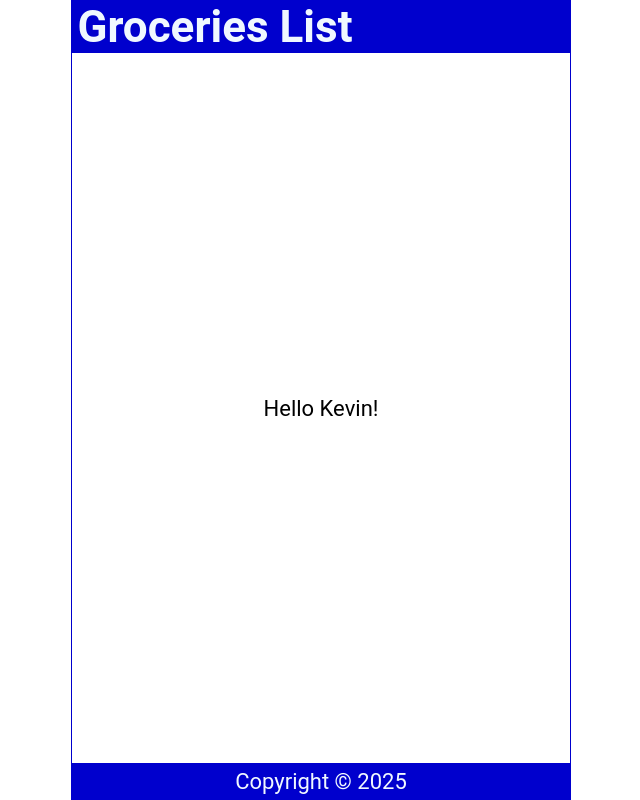
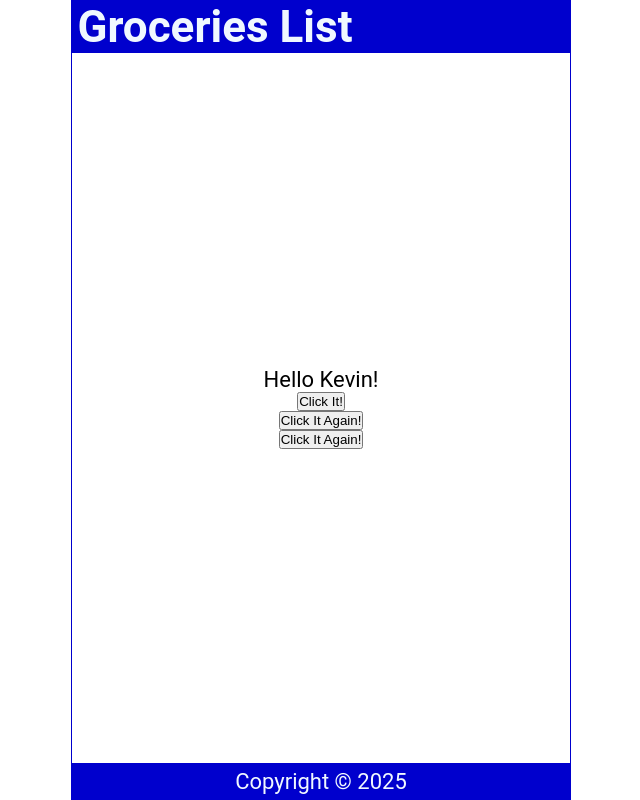
Before and after one commit to deddecco/learningReact, a React (Create React App) app in the folder 01tut/: page / in a window 1280 px wide. Shown: the whole page, without its empty margins (319-959 px from the left). Built offline with nearby package versions, Linux system fonts and the light colour scheme.

Commit message:
click events

```diff
--- a/01tut/src/Content.js
+++ b/01tut/src/Content.js
@@ -6,9 +6,24 @@ const int = Math.floor(Math.random() * 3);
 return names[int];
 }
 
+const handleClick =() => {
+console.log('You clicked it!')
+}
+
+const handleClick2 =(name) => {
+ console.log(`${name} clicked it!`)
+ }
+
+ const handleClick3 =(e) => {
+   console.log(e.target.innerText)
+   }
+
 return(
 <main>
-<p>Hello {handleNameChange()}!</p>
+<p onDoubleClick = {handleClick}>Hello {handleNameChange()}!</p>
+<button onDClick ={handleClick}>Click It!</button>
+<button onClick ={() => handleClick2('Andre')}>Click It Again!</button>
+<button onClick ={(e) => handleClick3(e)}>Click It Again!</button>
 </main>
 )
 
```
